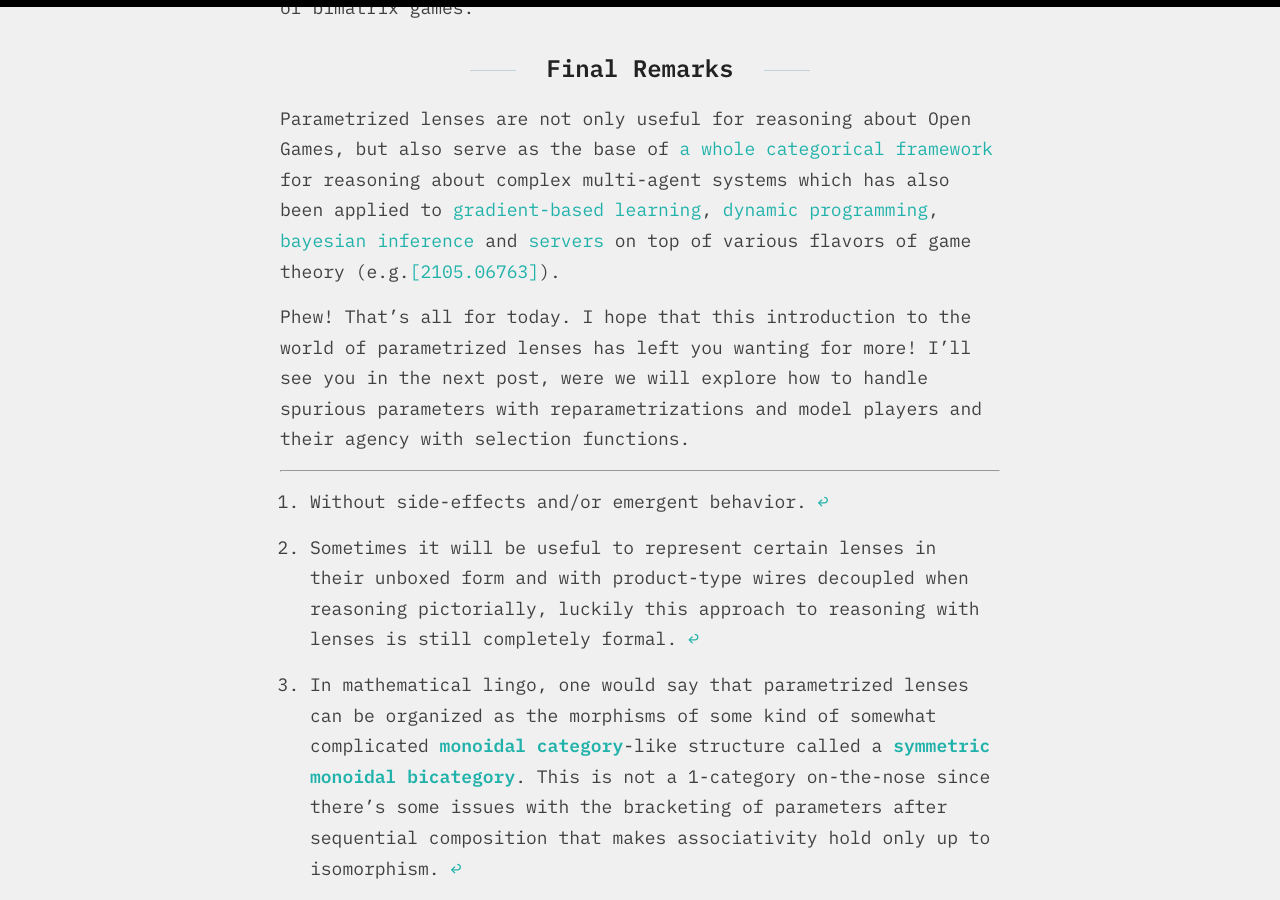
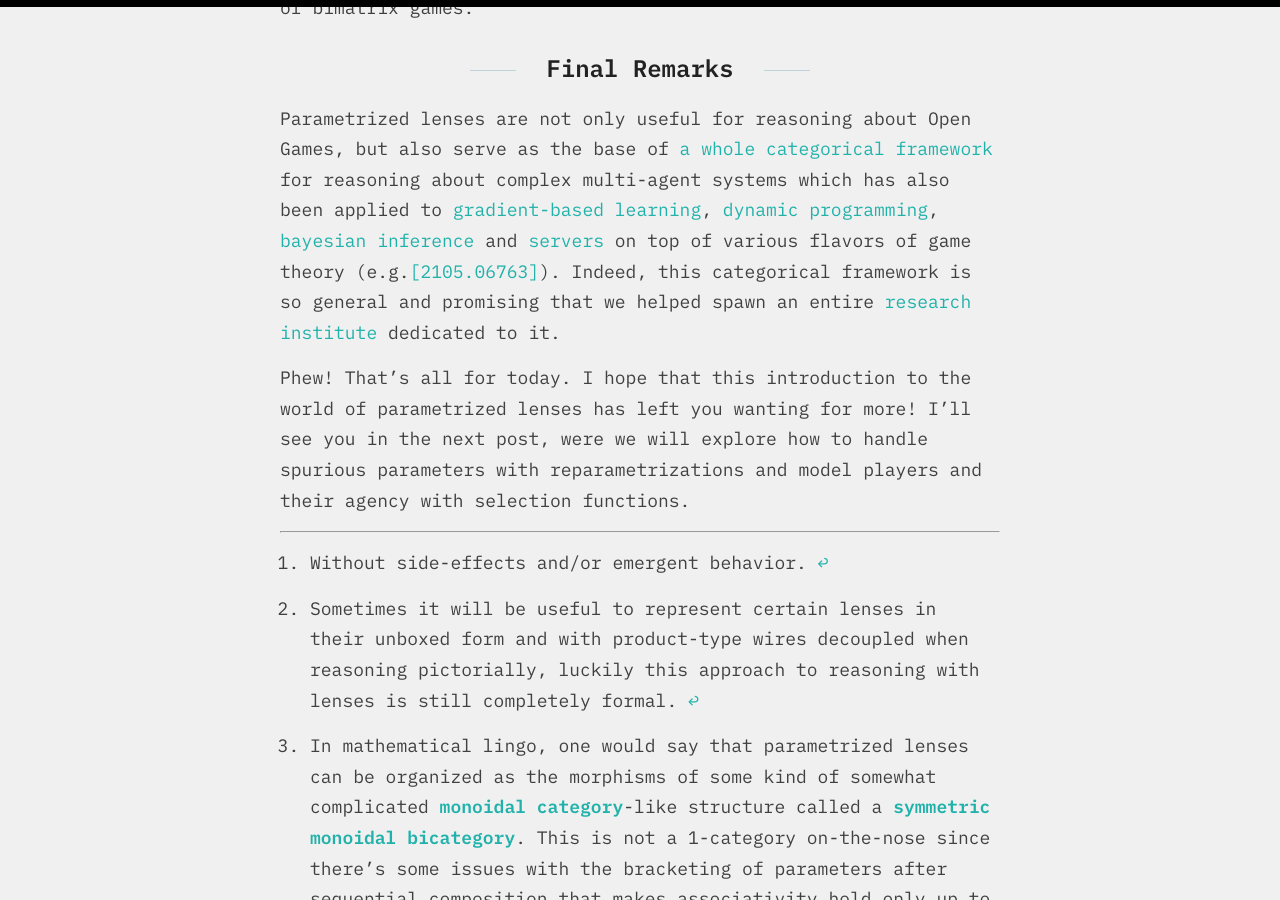
Before and after one commit to eric-downes/20sq-blog, a Jekyll site: the page built from _posts/2024-02-29-open-games-bootcamp-i.md, in a window 1280 px wide and 900 px high, scrolled down 10826 px. Built offline with Jekyll 4.4.1, drawn with Linux system fonts in a browser that asks for light colours; some web fonts are replaced; formulas are drawn with MathJax 3.

Commit message:
added cybercat reference

```diff
--- a/_posts/2024-02-29-open-games-bootcamp-i.md
+++ b/_posts/2024-02-29-open-games-bootcamp-i.md
@@ -215,7 +215,7 @@ As we will see in later posts, corners are an important component of bimatrix ga
 
 
 ## Final Remarks
-Parametrized lenses are not only useful for reasoning about Open Games, but also serve as the base of [a whole categorical framework](https://arxiv.org/abs/2105.06332) for reasoning about complex multi-agent systems which has also been applied to [gradient-based learning](https://arxiv.org/abs/2103.01931), [dynamic programming](https://arxiv.org/abs/2206.04547), [bayesian inference](https://arxiv.org/abs/2305.06112) and [servers](https://arxiv.org/abs/2203.15633) on top of various flavors of game theory (e.g.[[2105.06763]](https://arxiv.org/abs/2105.06763)).
+Parametrized lenses are not only useful for reasoning about Open Games, but also serve as the base of [a whole categorical framework](https://arxiv.org/abs/2105.06332) for reasoning about complex multi-agent systems which has also been applied to [gradient-based learning](https://arxiv.org/abs/2103.01931), [dynamic programming](https://arxiv.org/abs/2206.04547), [bayesian inference](https://arxiv.org/abs/2305.06112) and [servers](https://arxiv.org/abs/2203.15633) on top of various flavors of game theory (e.g.[[2105.06763]](https://arxiv.org/abs/2105.06763)). Indeed, this categorical framework is so general and promising that we helped spawn an entire [research institute](cybercat.institute) dedicated to it.
 
 Phew! That's all for today. I hope that this introduction to the world of parametrized lenses has left you wanting for more! I'll see you in the next post, were we will explore how to handle spurious parameters with reparametrizations and model players and their agency with selection functions.
 
```
